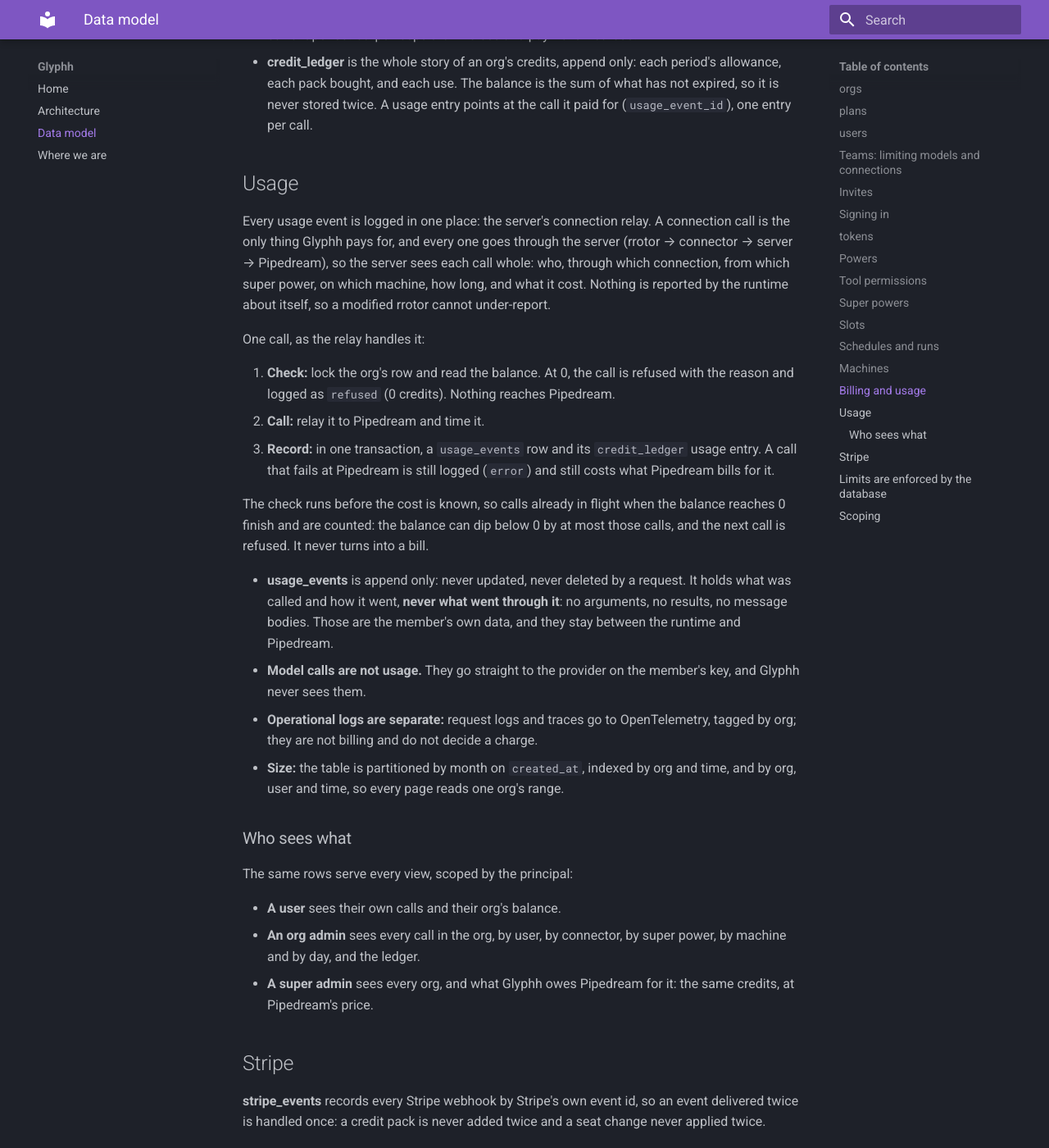
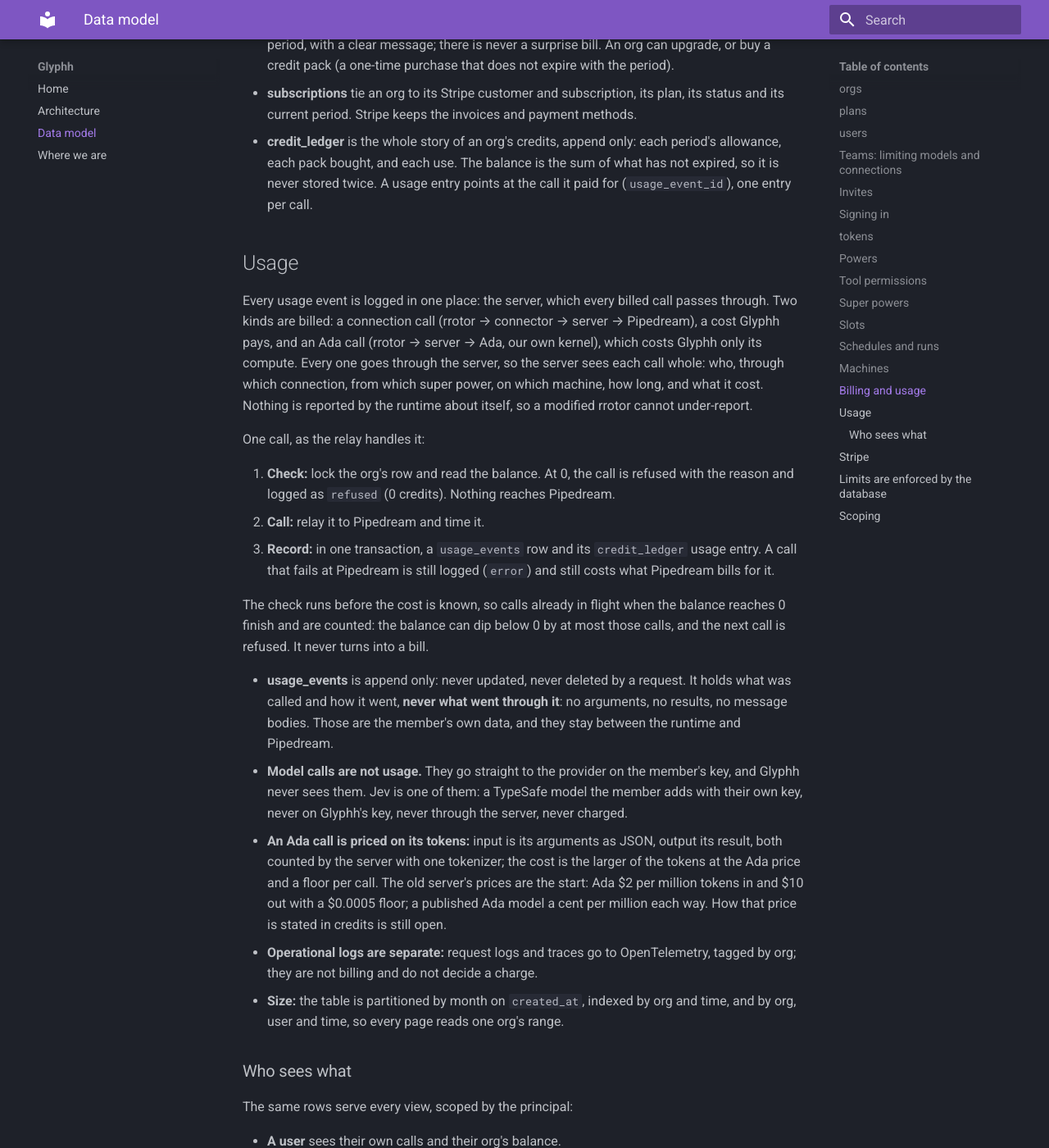
Before and after one commit to glyphh-ai/server, an MkDocs documentation site: the page built from docs/data-model.md, in a window 1280 px wide and 1400 px high, scrolled down 9038 px. Shown: the whole window at 82% size. Built offline with MkDocs 1.6.1 and Material for MkDocs 9.7.7, drawn with Linux system fonts in a browser that asks for light colours; some of the changed text lies outside the part shown.

Commit message:
Tasks, the heart of rrotor: Jev a model on the member's key, Ada our kernel billed per token, dependencies, Discover; usage carries Ada calls
Co-Authored-By: Claude Opus 5.5 <noreply@anthropic.com>

```diff
--- a/docs/data-model.md
+++ b/docs/data-model.md
@@ -141,7 +141,7 @@ erDiagram
         uuid id PK
         uuid org_id FK
         uuid user_id FK "whose it is: every power is one user's, for now"
-        text kind "model, connection, folder, browser, skill, task, plugin, loop"
+        text kind "model, connection, folder, browser, ada, skill, task, plugin, loop"
         text name "unique for its owner"
         timestamptz disabled_at "set while a limit leaves it out: it stops working and can only be deleted; cleared when allowed again"
         text disabled_reason "which limit left it out"
@@ -332,17 +332,20 @@ erDiagram
     usage_events {
         uuid id PK
         uuid org_id FK
-        uuid user_id FK "whose connection it was"
-        uuid power_id FK "the connection power"
-        text service "what the call reached: gmail, slack, ...; kept as called"
-        text tool "the tool called: gmail-send-email, ..."
+        uuid user_id FK "whose call it was"
+        text kind "connection or ada"
+        uuid power_id FK "the connection power, or the Ada model power"
+        text service "a connection's service (gmail, slack, ...); for Ada, the model's id; kept as called"
+        text tool "the tool or Ada operation: gmail-send-email, query, record, ..."
         uuid super_power_id FK "the super power that called it"
         uuid machine_id FK "the machine it ran on"
         uuid run_id FK "the run it was part of"
         text status "ok, error, refused"
         text error "the reason, for error and refused"
-        int duration_ms "the time Pipedream took, timed by the server"
-        int credits "max(1, ceil(seconds / 30)) for a call made; 0 when refused"
+        int duration_ms "the time the call took, timed by the server"
+        int input_tokens "Ada: the arguments as JSON, counted by the server"
+        int output_tokens "Ada: the result, counted by the server"
+        int credits "connection: max(1, ceil(seconds / 30)); Ada: its tokens at the Ada price; 0 when refused"
         int request_bytes
         int response_bytes
         timestamptz started_at
@@ -576,6 +579,7 @@ Every power is a row in `powers` (who owns it, its kind and name), and one row i
 - **A model** is a provider, the provider's model id and the API key (an optional base URL for providers that need one). rrotor calls the provider directly with that key: Glyphh never sits in the call, never sees its rates or prices, and never counts its tokens. What a model costs is between the person and their provider. A customer who wants limits or access rules puts their own AI gateway in front, through the base URL.
 - **A connection** is a user's own account at Pipedream: the service it connects to (Gmail, Slack, ...) and the account id. Pipedream calls a service an app; Glyphh says service, because an app is something else here. Glyphh stores no sign-in for it: Pipedream holds the account and its tokens, under the Glyphh user's id as Pipedream's external user id. Linking one: the server asks Pipedream for a connect token for that user, and Pipedream's own page does the sign-in. Using one: the loop reaches Pipedream's MCP server (`remote.mcp.pipedream.net/v3`) with the Pipedream project, environment, service (`x-pd-app-slug`) and the user's id as headers, and a short-lived Pipedream access token the server mints for the run (Glyphh's Pipedream client credentials never leave the server). Only Glyphh's connections are used: a super power's loop gets exactly its connections, nothing of the loop's own.
 - **A folder** is a path on one machine (`machine_id`): the same path on two machines is two folders, and a folder grant says read or write.
+- **An Ada model** is a member's own, like every power: the model's id on Glyphh's Ada service (`am_...`). Its kernel and records stay on Glyphh's servers; a super power is granted it, and a task calls it through the server, billed per token. Shared through Discover like any power.
 - **A browser** is a browser profile on one rrotor (a full one, or a desktop whose member approved the browser): its cookies and signed-in sessions live there and never leave that machine or reach the server. It is granted like a folder, so one super power's signed-in sites are never another's.
 - **Skills, tasks and plugins** are bundles of files in object storage (`bundle_key`); whether each save keeps a version is still open.
 - **A secret** (a key, a sign-in) is encrypted at rest, never returned after it is saved, and handed only to the member's own runtime when a super power runs.
@@ -642,7 +646,7 @@ What Pipedream charges Glyphh (Connect, Startup plan): $99 a month billed annual
 
 ## Usage
 
-Every usage event is logged in one place: the server's connection relay. A connection call is the only thing Glyphh pays for, and every one goes through the server (rrotor → connector → server → Pipedream), so the server sees each call whole: who, through which connection, from which super power, on which machine, how long, and what it cost. Nothing is reported by the runtime about itself, so a modified rrotor cannot under-report.
+Every usage event is logged in one place: the server, which every billed call passes through. Two kinds are billed: a connection call (rrotor → connector → server → Pipedream), a cost Glyphh pays, and an Ada call (rrotor → server → Ada, our own kernel), which costs Glyphh only its compute. Every one goes through the server, so the server sees each call whole: who, through which connection, from which super power, on which machine, how long, and what it cost. Nothing is reported by the runtime about itself, so a modified rrotor cannot under-report.
 
 One call, as the relay handles it:
 
@@ -653,7 +657,8 @@ One call, as the relay handles it:
 The check runs before the cost is known, so calls already in flight when the balance reaches 0 finish and are counted: the balance can dip below 0 by at most those calls, and the next call is refused. It never turns into a bill.
 
 - **usage_events** is append only: never updated, never deleted by a request. It holds what was called and how it went, **never what went through it**: no arguments, no results, no message bodies. Those are the member's own data, and they stay between the runtime and Pipedream.
-- **Model calls are not usage.** They go straight to the provider on the member's key, and Glyphh never sees them.
+- **Model calls are not usage.** They go straight to the provider on the member's key, and Glyphh never sees them. Jev is one of them: a TypeSafe model the member adds with their own key, never on Glyphh's key, never through the server, never charged.
+- **An Ada call is priced on its tokens:** input is its arguments as JSON, output its result, both counted by the server with one tokenizer; the cost is the larger of the tokens at the Ada price and a floor per call. The old server's prices are the start: Ada $2 per million tokens in and $10 out with a $0.0005 floor; a published Ada model a cent per million each way. How that price is stated in credits is still open.
 - **Operational logs are separate:** request logs and traces go to OpenTelemetry, tagged by org; they are not billing and do not decide a charge.
 - **Size:** the table is partitioned by month on `created_at`, indexed by org and time, and by org, user and time, so every page reads one org's range.
 
```
Also changed, not shown: docs/architecture.md (+21 -0 lines), docs/status.md (+4 -1 lines), docs/img/architecture.png, docs/img/data-model.png.
